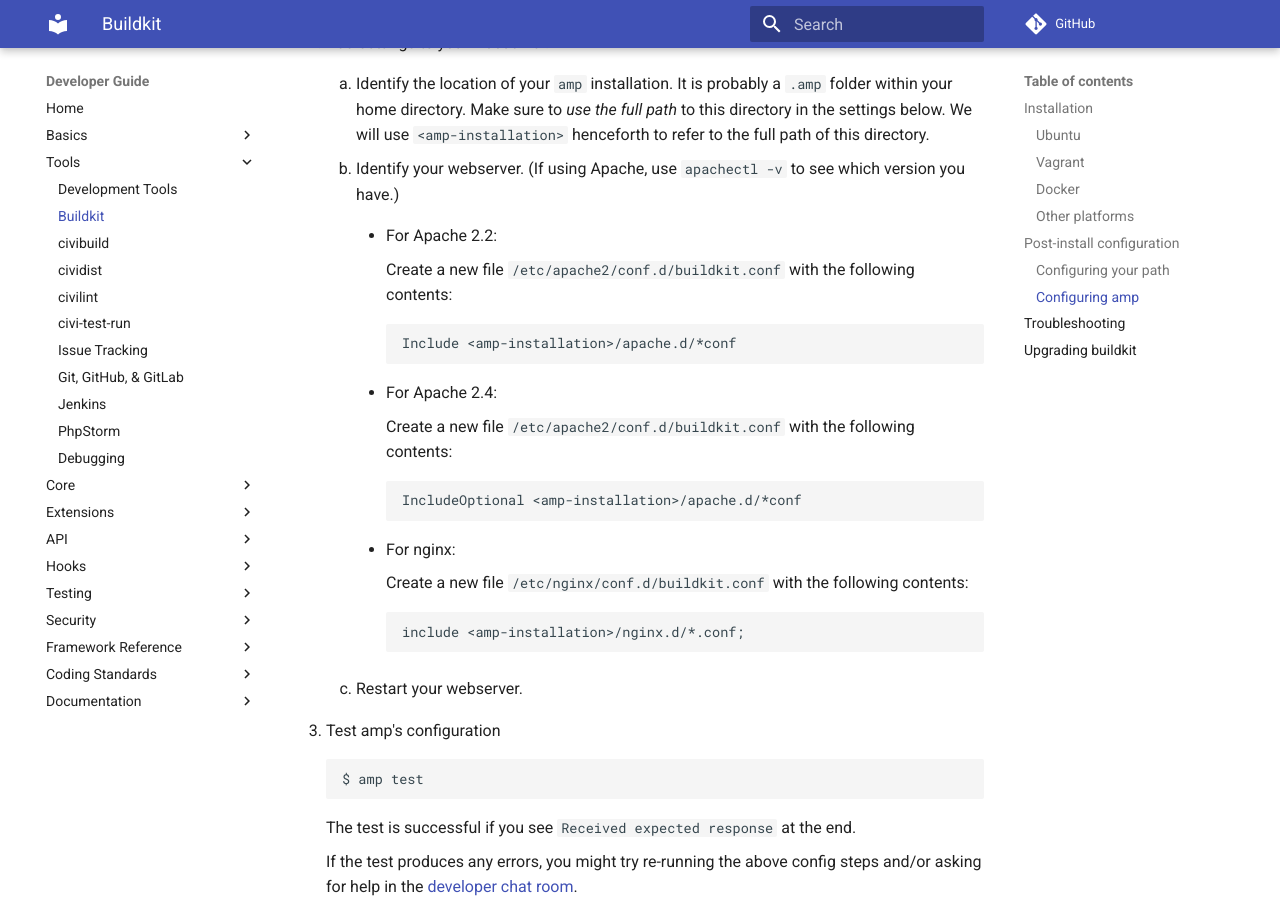
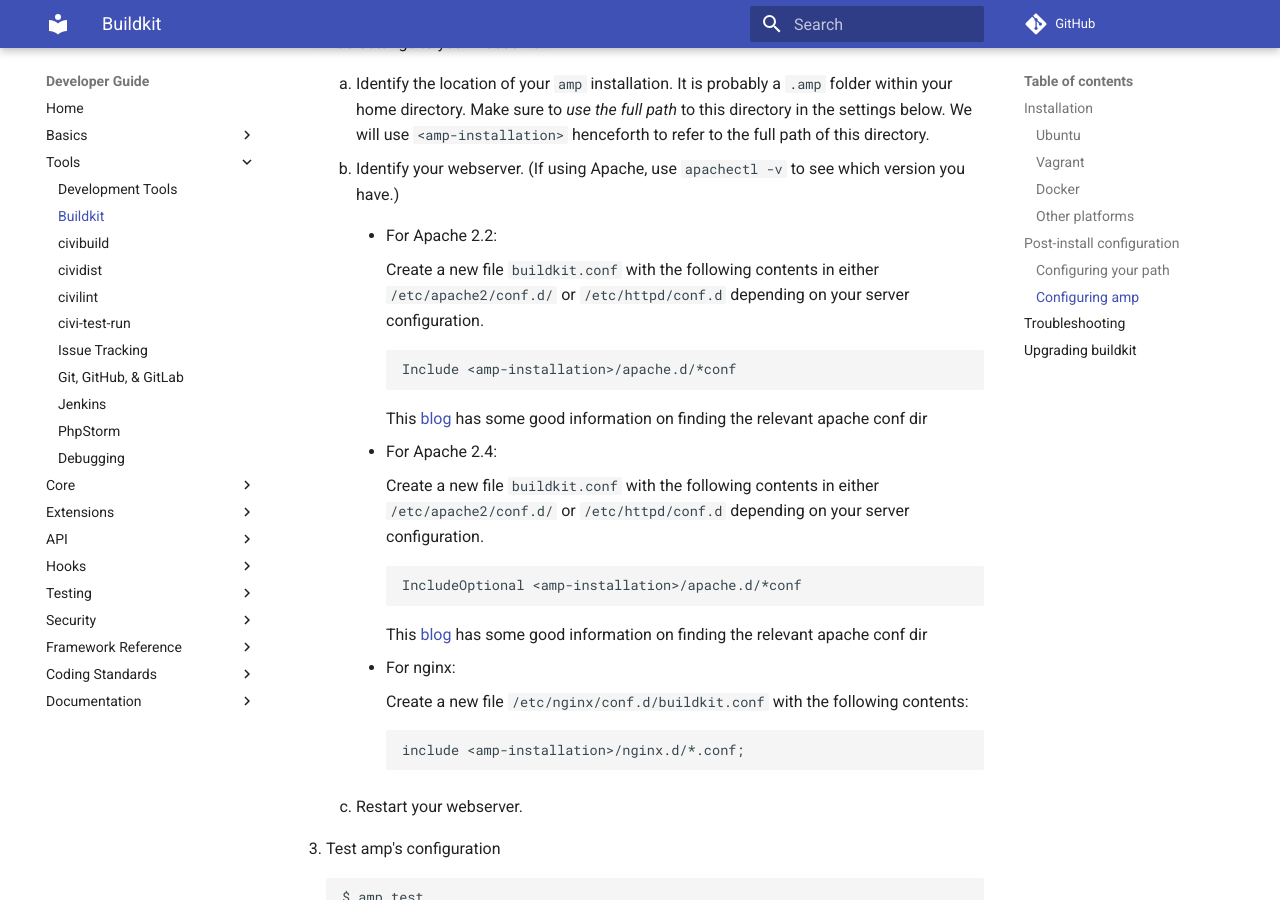
Before and after one commit to civicrm/civicrm-dev-docs, an MkDocs documentation site: the page built from docs/tools/buildkit.md, in a window 1280 px wide and 900 px high, scrolled down 3420 px. Built offline with MkDocs 1.6.1 and Material for MkDocs 9.7.7, drawn with Linux system fonts in a browser that asks for light colours; comment, search, counter and statistics services are not loaded; old or Windows-style settings are respelled for this version of MkDocs.

Commit message:
Update documentation to take into account different apache conf folder locations

````diff
--- a/docs/tools/buildkit.md
+++ b/docs/tools/buildkit.md
@@ -126,19 +126,23 @@ Buildkit provides a tool called `amp` which [civibuild](/tools/civibuild.md) use
 
         * For Apache 2.2:
 
-            Create a new file `/etc/apache2/conf.d/buildkit.conf` with the following contents:
+            Create a new file `buildkit.conf` with the following contents in either `/etc/apache2/conf.d/` or `/etc/httpd/conf.d` depending on your server configuration.
 
             ```
             Include <amp-installation>/apache.d/*conf
             ```
 
+            This [blog](http://commanigy.com/blog/2011/6/8/finding-apache-configuration-file-httpd-conf-location) has some good information on finding the relevant apache conf dir
+
         * For Apache 2.4:
 
-            Create a new file `/etc/apache2/conf.d/buildkit.conf` with the following contents:
+            Create a new file `buildkit.conf` with the following contents in either `/etc/apache2/conf.d/` or `/etc/httpd/conf.d` depending on your server configuration.
 
             ```
             IncludeOptional <amp-installation>/apache.d/*conf
             ```
+
+            This [blog](http://commanigy.com/blog/2011/6/8/finding-apache-configuration-file-httpd-conf-location) has some good information on finding the relevant apache conf dir
 
         * For nginx:
 
````
